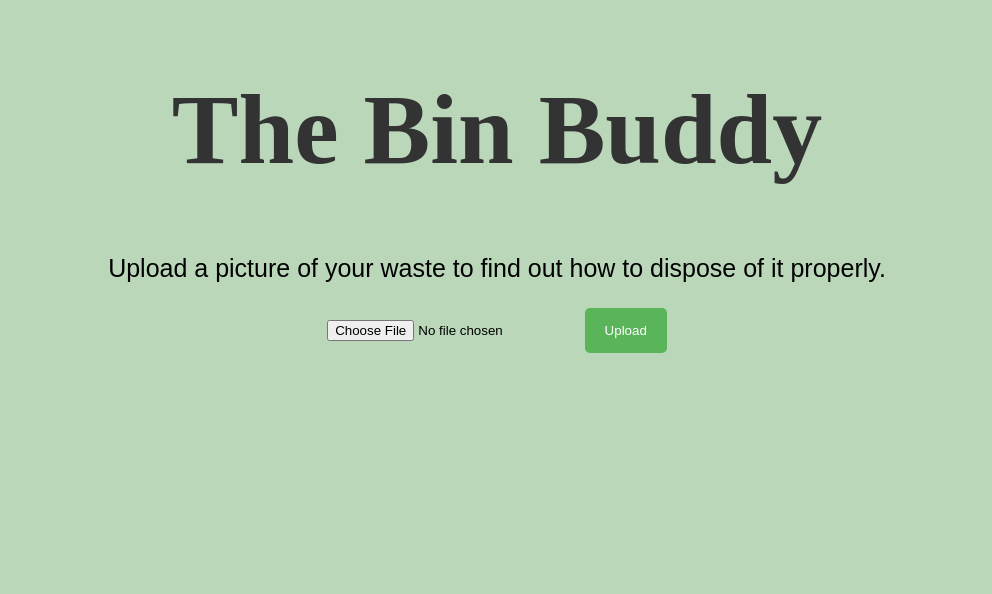
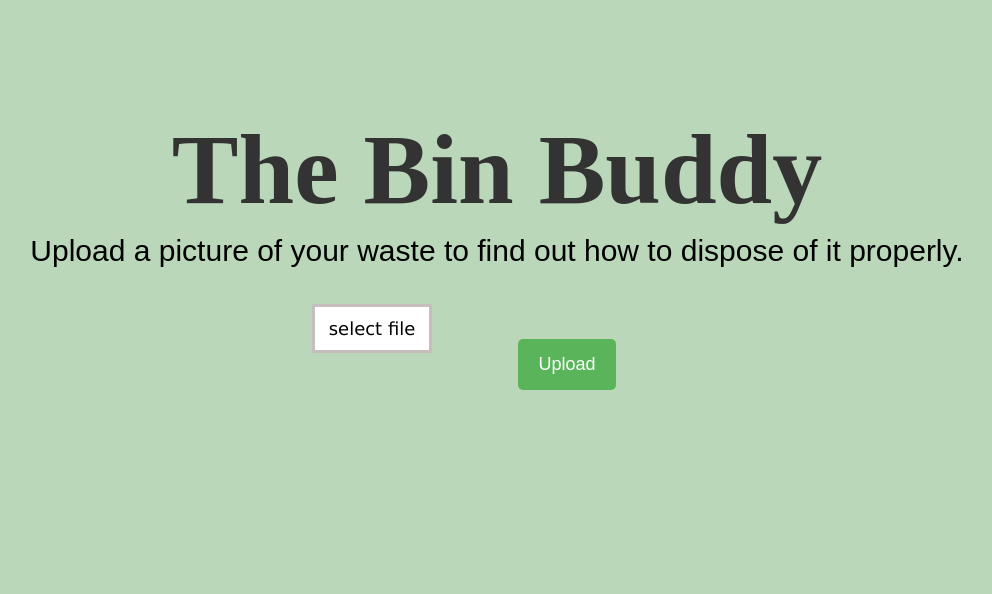
Before and after one commit to weezyswizards/The-Bin-Buddy, a Flask app: page / in a window 1280 px wide. Shown: the top 594 px of the page, without its empty margins (143-1135 px from the left). Run offline with Flask 3, Linux system fonts and the light colour scheme.

Commit message:
button grr

```diff
--- a/static/style.css
+++ b/static/style.css
@@ -14,6 +14,8 @@ body {
 
 h1 {
     color: #333;
+    position: relative;
+    top: 40px;
     font-family: Calistoga;
     font-size: 100px;
     src:url('Calistoga-Regular.ttf');
@@ -28,11 +30,40 @@ button {
     cursor: pointer;
 }
 
+input[type="file"] {
+    display: none;
+}
+
+.file-selector {
+    border: 3px solid #c8bdbd;
+    background-color: #ffffff;
+
+    margin-right: 250px;
+    display: inline;
+    padding: 11px 14px;
+    font-size: large;
+    font-family: 'Lucida Sans', 'Lucida Sans Regular', 'Lucida Grande', 'Lucida Sans Unicode', Geneva, Verdana, sans-serif;
+    cursor: pointer;
+
+}
+
 
 p {
-    font-size: 25px;
+    font-size: 30px;
+    position: relative;
+    bottom: 20px;
 }
 
 button:hover {
     background-color: #4cae4c;
+    margin-bottom: 40%;
+
 }
+
+#submit {
+
+    margin-left: 140px;
+    margin-bottom: 20%;
+    font-size: large;
+
+}
--- a/templates/index.html
+++ b/templates/index.html
@@ -11,8 +11,14 @@
         <h1>The Bin Buddy</h1> <!-- Main heading of the webpage -->
         <p>Upload a picture of your waste to find out how to dispose of it properly.</p> <!-- Paragraph explaining the purpose of the page -->
         <form action="{{ url_for('index') }}" method="post" enctype="multipart/form-data"> <!-- Form for uploading a file, action points to a Flask route -->
-            <input type="file" name="file" accept="image/*" capture="camera" required> <!-- File input field accepting image files, allows capturing from camera, and is required -->
-            <button type="submit">Upload</button> <!-- Submit button to upload the file -->
+            <div>
+            <label class="file-selector"> select file
+                <input  type="file" name="file" accept="image/*" capture="camera" required> <!-- File input field accepting image files, allows capturing from camera, and is required -->
+            </label>
+            </div>
+            <div>
+            <button id="submit" type="submit">Upload</button> <!-- Submit button to upload the file -->
+        </div>
         </form>
     </div>
 </body>
```
